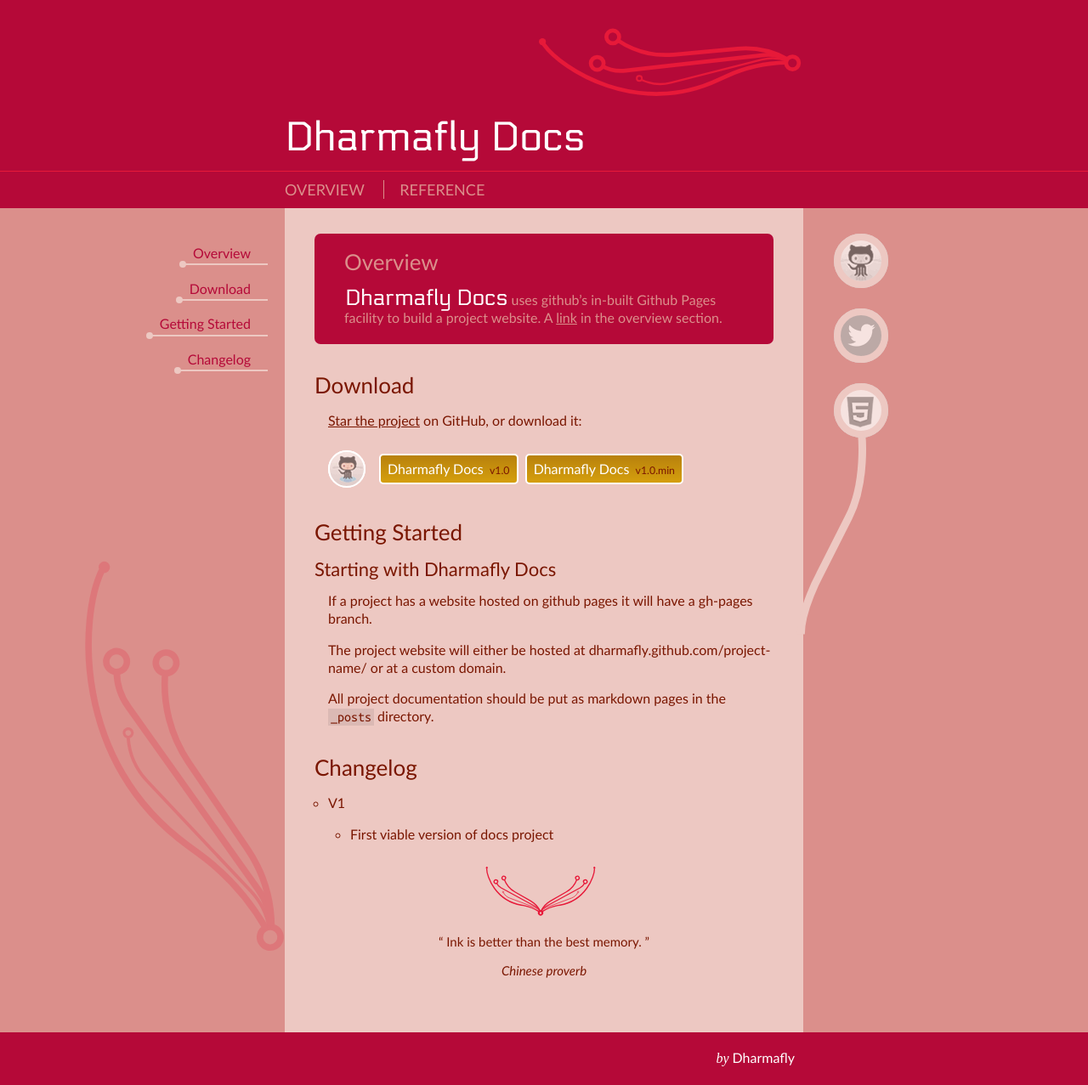
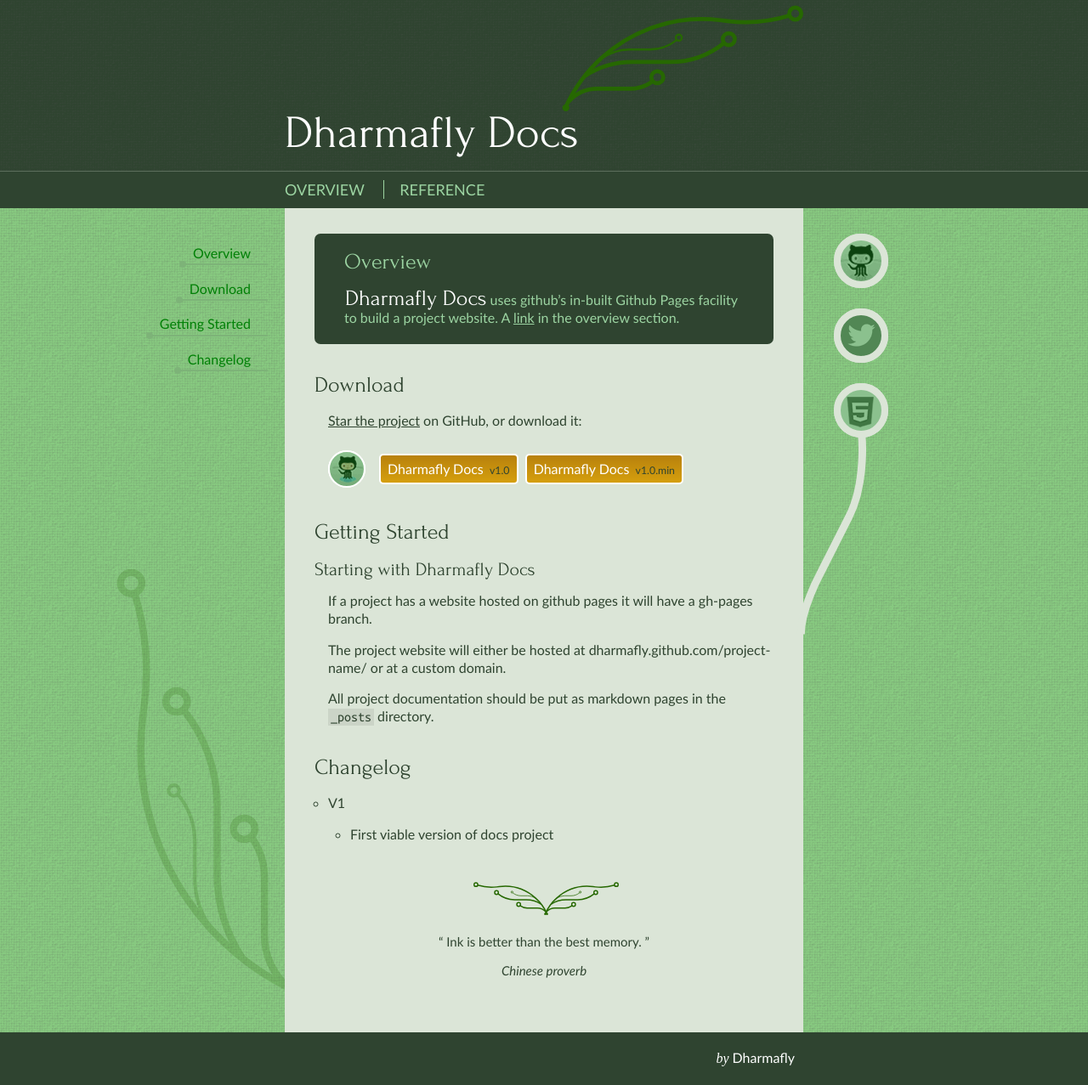
Before and after one commit to dharmafly/noodle, a Jekyll site: the page built from index.html, in a window 1280 px wide. Shown: the whole page at 85% size. Built offline with Jekyll 4.4.1, drawn with Linux system fonts in a browser that asks for light colours; nearby versions of some CDN libraries; Markdown is read by kramdown in place of the engine named in the settings.

Commit message:
position tweak for logo at small device widths in header #197

```diff
--- a/_config.yml
+++ b/_config.yml
@@ -62,7 +62,7 @@
 GITHUB_PROJECT_URL: https://github.com/dharmafly/dharmafly-docs
 
 # Site theme (options: forest, ocean, horus, seagrass, sundae, slate)
-THEME: sundae
+THEME: forest
 
 
 ############ Options
--- a/_includes/global.css
+++ b/_includes/global.css
@@ -1266,7 +1266,7 @@
   font-size: 20px;
   padding: 11px;
   padding-right:{{ page.logo_width | divided_by:3 }}px;
-  background: url(./svg/{{ page.svg_asset }}) no-repeat  97% 5px;
+  background: url(./svg/{{ page.svg_asset }}) no-repeat  97% 7px;
   background-size: 21%;
   -webkit-filter: {{ page.svg_title_filter }};
   -webkit-transform: {{ page.svg_title_rotation }};
```
